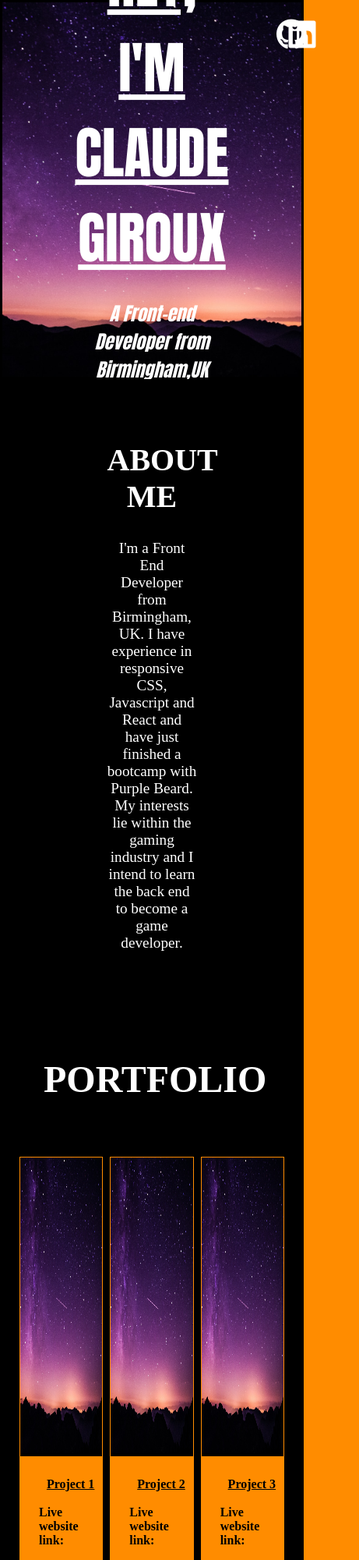
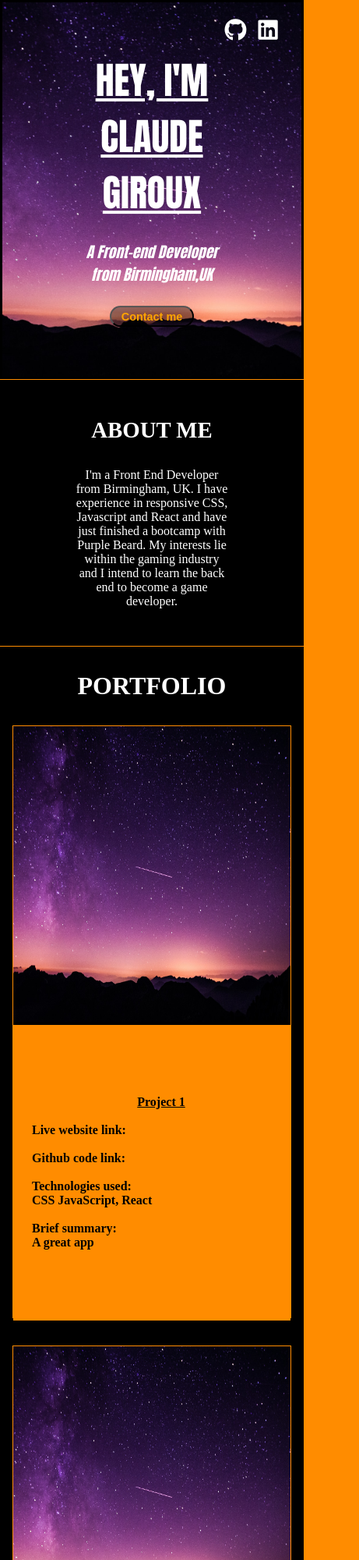
Before and after one commit to Girouxsalem/Portfolio-Host, a plain HTML site: page index.html in a window 390 px wide. Shown: the top 2000 px of the page at 78% size, 461 px wide, since content can reach past the window. Drawn offline with Linux system fonts and the light colour scheme.

Commit message:
finalizing styles for all devices

```diff
--- a/style.css
+++ b/style.css
@@ -50,7 +50,7 @@ img {
     position: absolute;
     font-size: 2.5rem;
     top: 5%;
-    left: 91%;
+    left: 87%;
     color: white;
 }
 
@@ -63,7 +63,7 @@ a #github:hover {
     position: absolute;
     font-size: 2.5rem;
     top: 5%;
-    left: 95%;
+    left: 93%;
     color: white;
 }
 
@@ -267,7 +267,7 @@ footer {
     border-top: 1px solid darkorange;
 }
 
-@media screen and (min-width:726px) and (max-width:951px) {
+@media screen and (min-width:650px) and (max-width:951px) {
     body, main, header, footer, .portfolio {
         max-width: 951px;
         margin: 0;
@@ -334,6 +334,7 @@ footer {
         flex-direction: row;
         justify-content: space-evenly;
         border-bottom: 1px solid darkorange;
+        padding-bottom: 10vh;
     }
 
     .card {
@@ -363,9 +364,9 @@ footer {
 
 }
 
-@media screen and (max-width:725px) {
+@media screen and (max-width:650px) {
     body, main, header, footer, .portfolio {
-        max-width: 725px;
+        max-width: 650px;
         margin: 0;
         width: 100%;
     }
@@ -373,4 +374,89 @@ footer {
     main {
         padding: 0;
     }
+
+    #github {
+        position: absolute;
+        top: 5%;
+        left: 74%;
+        font-size: 1.8rem;
+    }
+
+    #linked {
+        position: absolute;
+        top: 5%;
+        left: 85%;
+        font-size: 1.8rem;
+    }
+
+    .hero-text h1 {
+        font-size: 3rem;
+    }
+
+    .hero-text p {
+        font-size: 1.2rem;
+    }
+
+    .hero-text button {
+        font-size: 0.9rem;
+        padding: 0.2rem 0.8rem;
+    }
+
+    .about-me-container {
+        padding: 3rem 0;
+        border-top: 1px solid darkorange;
+        border-bottom: 1px solid darkorange;
+    }
+
+    .about-me-text h2 {
+        font-size: 1.8rem;
+    }
+
+    .about-me-text p {
+        font-size: 1rem;
+    }
+
+    h3 {
+        font-size: 2rem;
+        padding: 2rem 1rem 1rem 1rem;
+        text-align: center;
+    }
+
+    .cards-container {
+        display: flex;
+        flex-wrap: wrap;
+        flex-direction: column;
+        justify-content: center;
+        gap: 1.2rem;
+        padding-bottom: 2rem;
+        border-bottom: 1px solid darkorange;
+    }
+
+    .card {
+        width: 100%;
+    }
+
+    h5 {
+        font-size: 2rem;
+    }
+
+    form {
+        width: 100%;
+        padding-bottom: 2rem;
+    }
+
+    #github2 {
+        position: absolute;
+        top: 90%;
+        left: 18%;
+        font-size: 1.2rem;
+    }
+
+    #linked2 {
+        position: absolute;
+        top: 95%;
+        left: 18%;
+        font-size: 1.2rem;
+    }
+
 }
```
